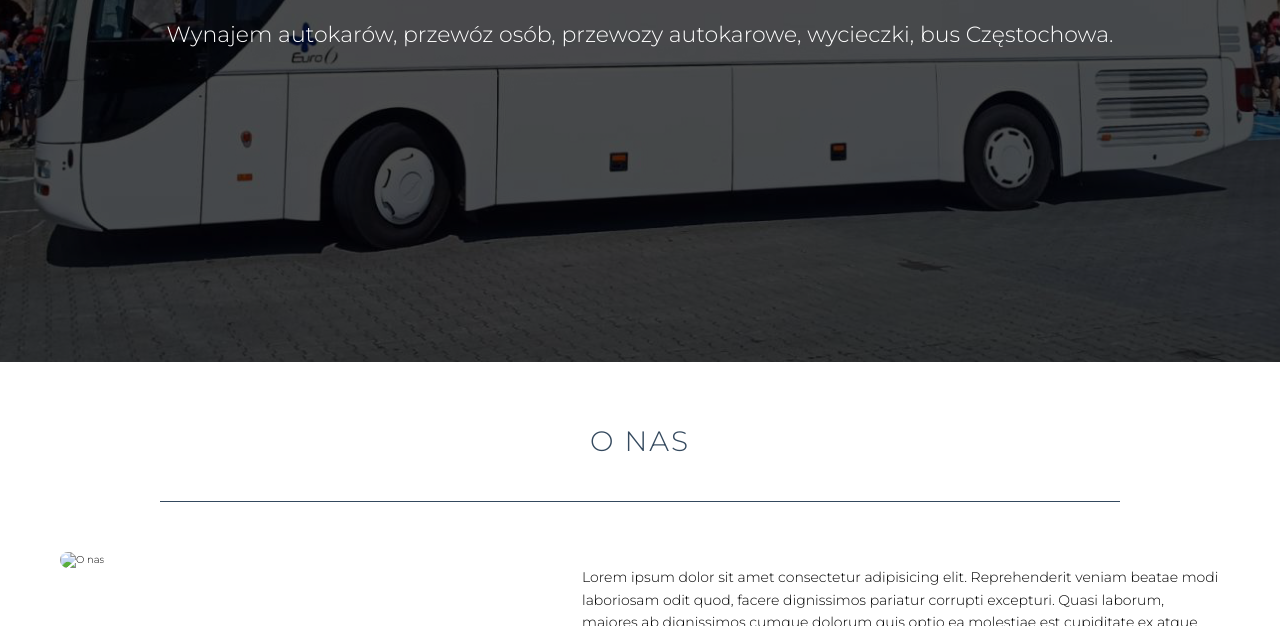
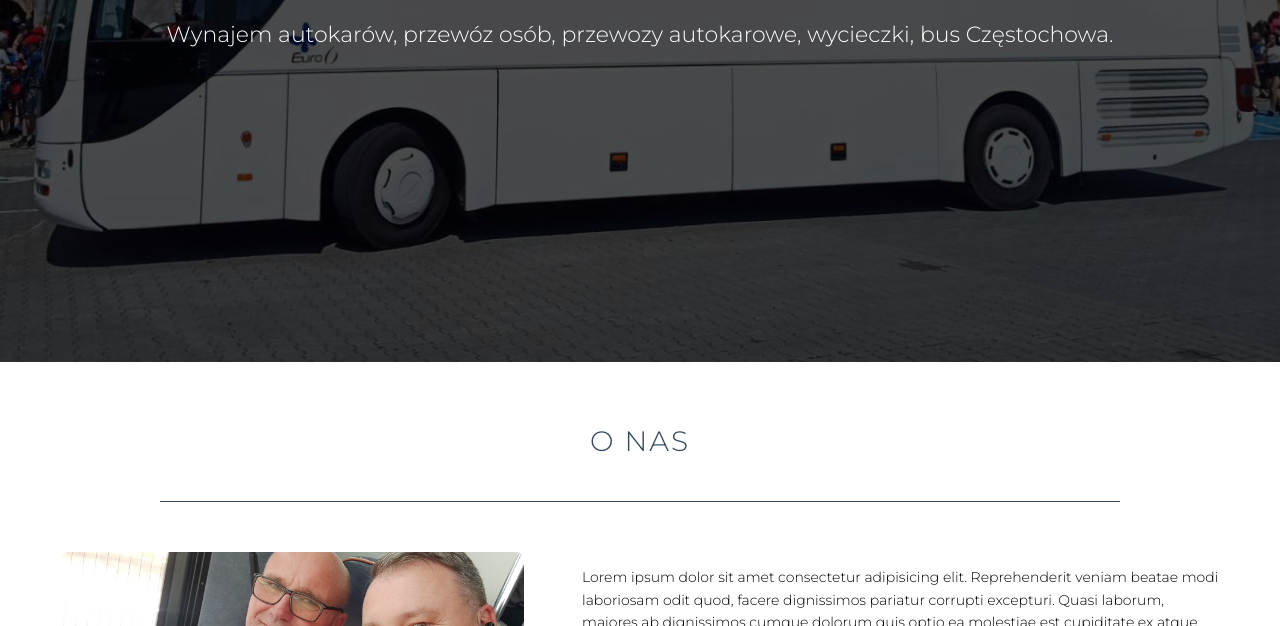
Before and after one commit to kacpersapis/Progress-Travel, a plain HTML site: page index.html in a window 1280 px wide. Shown: the part 326-952 px from the top of the page. Drawn offline with nearby package versions, Linux system fonts and the light colour scheme.

Commit message:
change images

```diff
--- a/index.html
+++ b/index.html
@@ -57,7 +57,7 @@
                 <div class="underline"></div>
                 <div class="about__box">
                     <div class="about__box-img" data-aos="fade-right" data-aos-delay="200">
-                        <img src="/img/onas.jpg" alt="O nas" class="about__img">
+                        <img src="/img/onas.jpeg" alt="O nas" class="about__img">
                     </div>
                     <div class="about__box-text">
                         <p class="about__text">Lorem ipsum dolor sit amet consectetur adipisicing elit. Reprehenderit
```
